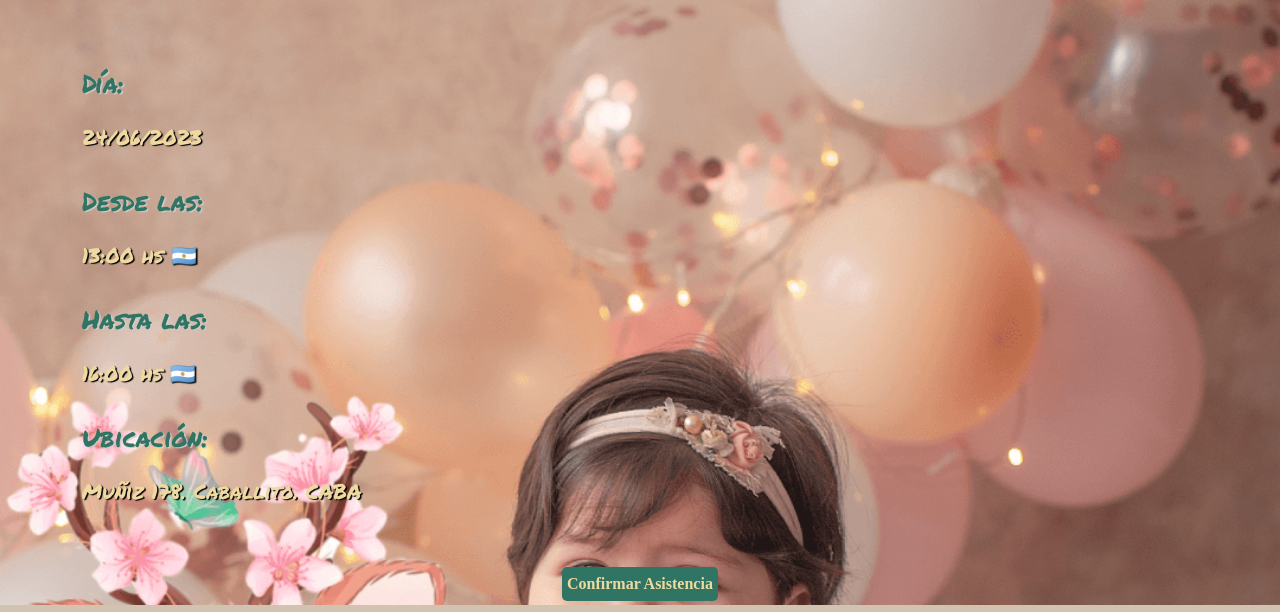
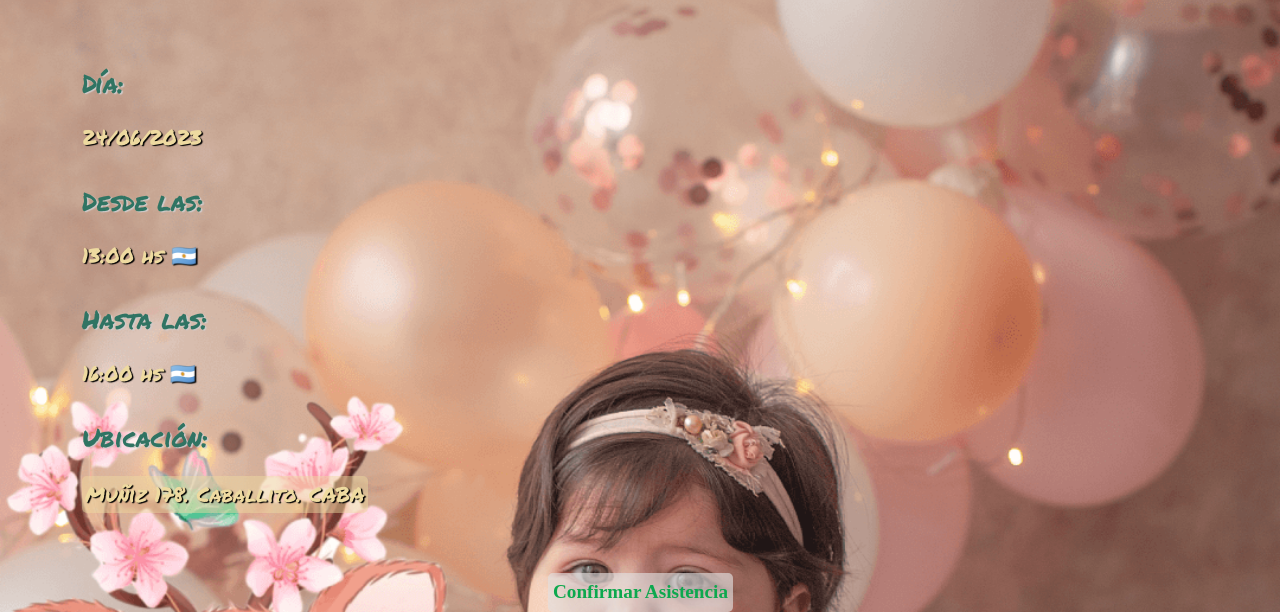
Before and after one commit to jhonyrequena/tarjeta_albany, a plain HTML site: page index.html in a window 1280 px wide. Shown: the part 195-807 px from the top of the page. Drawn offline with nearby package versions, Linux system fonts and the light colour scheme; a web font is replaced by a local one.

Commit message:
Ajuste 505

```diff
--- a/index.html
+++ b/index.html
@@ -29,7 +29,9 @@
                             </div>
                             <div class="marginDetails">
                                 <h3>Ubicación:</h3>
-                                <a class = "direccion" href= "https://goo.gl/maps/QQ8wJrm1fTKWUTWn8" target="_blank">Muñiz 178. Caballito. CABA</a>
+                                <button class="ubicacion">
+                                    <a class = "direccion" href= "https://goo.gl/maps/QQ8wJrm1fTKWUTWn8" target="_blank">Muñiz 178. Caballito. CABA</a>
+                                </button>
                             </div>
                         </div>
                     <div class = "boton">
--- a/style.css
+++ b/style.css
@@ -80,6 +80,13 @@ p{
     text-shadow: 1.5px 1px 1px black;
 }
 
+.ubicacion {
+    border-radius: 5px;
+    border: none;
+    padding: 3px;
+    background-color: rgba(238, 218, 160, 0.468);
+}
+
 .boton{
     display: flex;
     justify-content: center;
@@ -87,9 +94,9 @@ p{
 }
 
 .whatsapp-button {
-    background-color: rgb(48, 116, 99);
+    background-color: rgba(225, 222, 222, 0.642);
     font-family: Ysabeau;
-    font-size: 1em;
+    font-size: 1.2em;
     font-weight: bold;
     margin-top: 30px;
     padding: 5px;
@@ -102,7 +109,7 @@ p{
 }
 
 .whatsapp-button a {
-    color: rgb(238, 218, 160);
+    color: rgb(13, 168, 78);
     text-decoration: none;
 }
 
@@ -135,7 +142,7 @@ p{
 
     h3{
         font-size: 1.6em;
-        margin-top: 20px;
+        margin-top: 15px;
         margin-bottom: 20px;
     }
 
```
